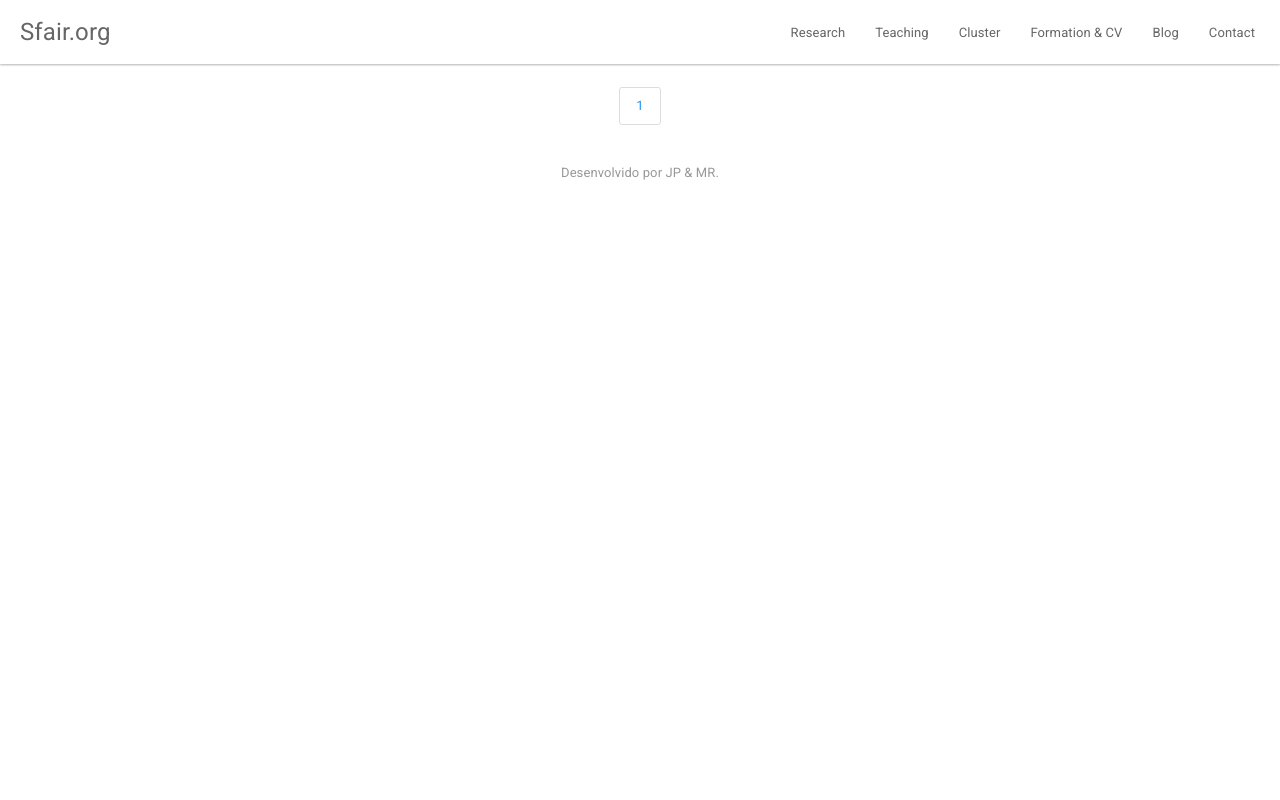
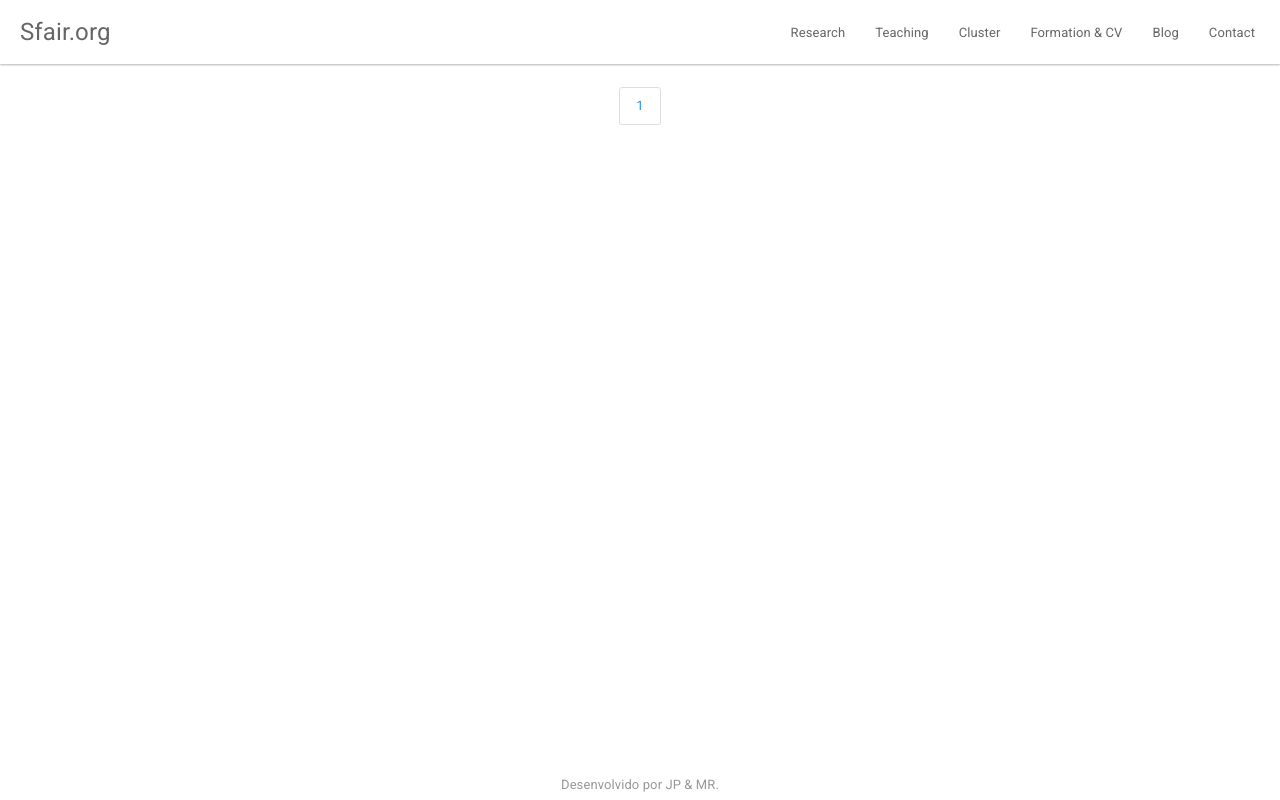
Before and after one commit to jp-mr/sfair.org, a Django app: page /research/publications/ in a window 1280 px wide. Run offline with Django 3.2, Linux system fonts and the light colour scheme; data that the repository does not hold is empty; some libraries are stand-ins or nearby versions.

Commit message:
distância rodapé

```diff
--- a/source/static/css/custom.css
+++ b/source/static/css/custom.css
@@ -99,6 +99,10 @@ body {
 }
 
 
+.container-height {
+    height: 97%;
+}
+
 .content-navbar-adjust {
 		width: 100%;
 		height: 64px;
@@ -119,7 +123,6 @@ body {
 .padding-navbar {
 		margin-bottom: 70px;
 }
-
 
 
 /* Aplica a CSS se resolução <= 500px
--- a/source/templates/base.html
+++ b/source/templates/base.html
@@ -114,6 +114,7 @@
 
     {% endblock content %}
 
+
     <!-- [contact] modalEmailSent
 
       Exibe um aviso para o usuário quando um email é enviado através da página de contatos.
--- a/source/templates/publications.html
+++ b/source/templates/publications.html
@@ -3,7 +3,7 @@
 
 {% block content %}
 
-	<div class="container">
+	<div class="container container-height">
 	  <div id="publications" class="content-navbar-adjust"></div>
 
     <!-- [publications] Itera sobre pub_list (passado no contexto em view.py)
@@ -29,7 +29,7 @@
     {% endfor %}
 
 		<nav>
-      <div class="col-sm-4 col-sm-offset-4 col-md-4 col-md-off-set-4 col-lg-4 col-lg-offset-4 text-center">
+      <div class="text-center col-xs-10 col-xs-offset-1 col-sm-4 col-sm-offset-4 col-md-4 col-md-off-set-4 col-lg-4 col-lg-offset-4">
 			  <!--
 				  [publications] Páginador: << 1 2 3 4 >>
           Vá para: templates/base.html
@@ -84,6 +84,6 @@
       #}-->
 
 
+
   </div>
-
 {% endblock %}
```
